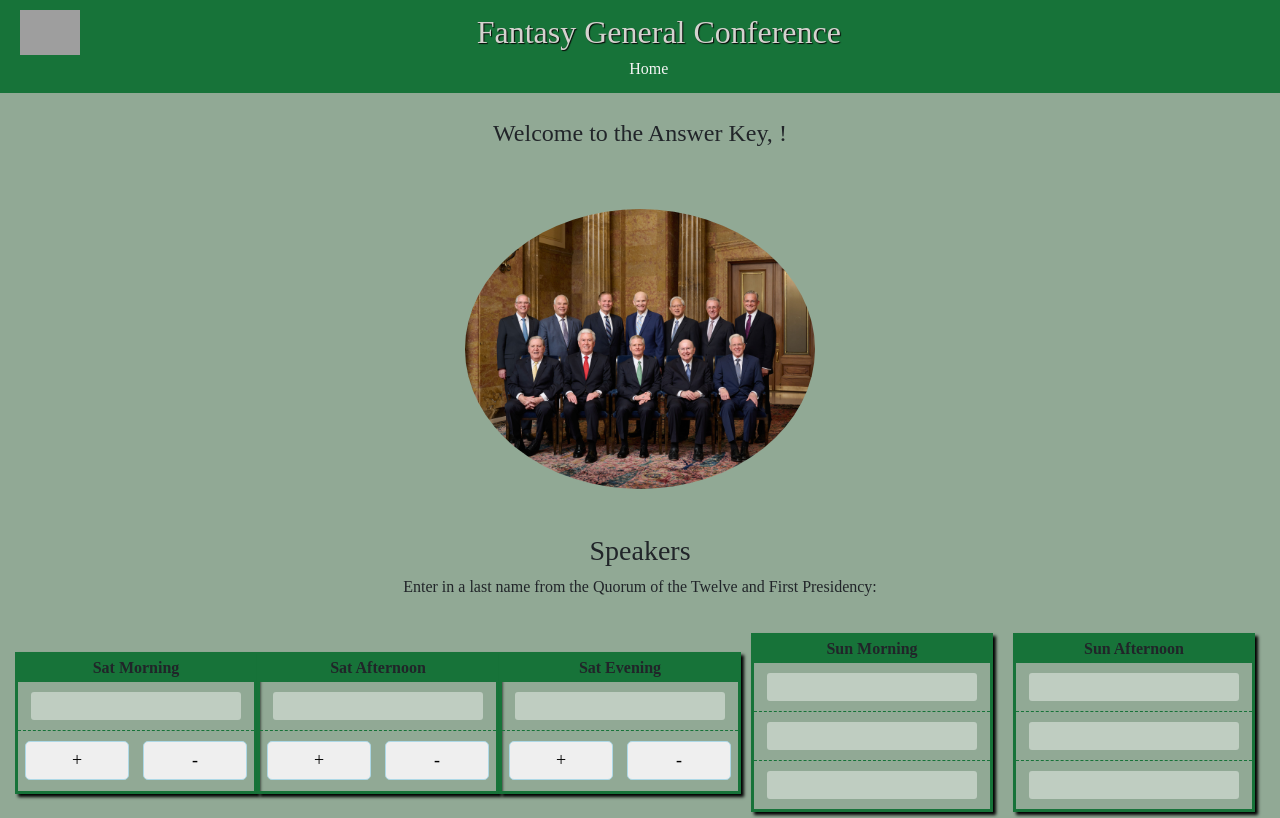
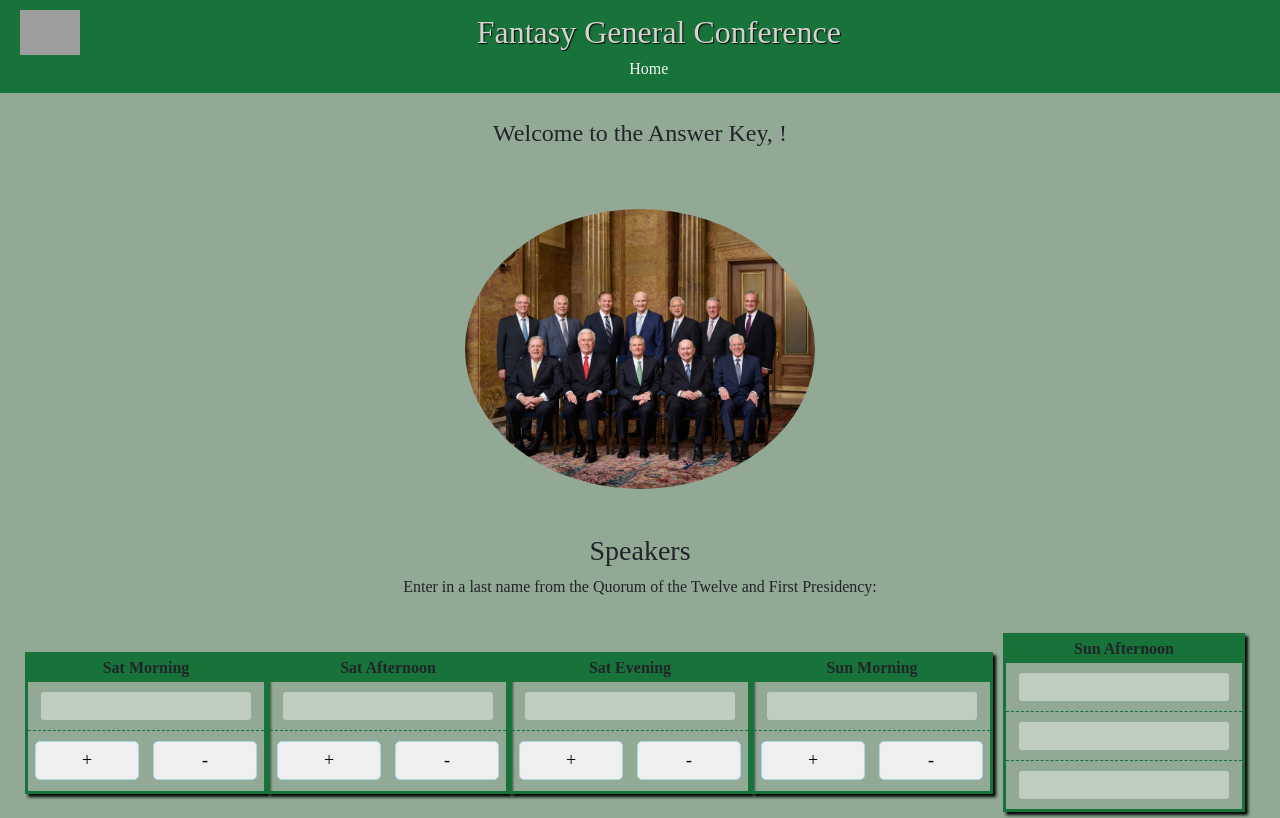
Before and after one commit to joshua-m-steed/startup, a React (Vite) app: page /answer in a window 1280 px wide. Shown: the top 818 px of the page. Built offline with nearby package versions, Linux system fonts and the light colour scheme; no server answers; grey boxes are pictures that could not be loaded; a web font is replaced by a local one.

Commit message:
adaptive table for sunmor

```diff
--- a/src/answer/answer.jsx
+++ b/src/answer/answer.jsx
@@ -49,9 +49,16 @@ export function Answer() {
             setSatEvnRowsVal(updated);
             };
 
-    const [sunMorningOne, setSunMorningOne] = React.useState('');
-    const [sunMorningTwo, setSunMorningTwo] = React.useState('');
-    const [sunMorningThree, setSunMorningThree] = React.useState('');
+    // const [sunMorningOne, setSunMorningOne] = React.useState('');
+    // const [sunMorningTwo, setSunMorningTwo] = React.useState('');
+    // const [sunMorningThree, setSunMorningThree] = React.useState('');
+
+    const [sunMorRowsVal, setSunMorRowsVal] = React.useState(['']);
+    const sunMorRowsChange = (index, newVal) => {
+            const updated = [...sunMorRowsVal];
+            updated[index] = newVal;
+            setSunMorRowsVal(updated);
+            };
 
     const [sunAfternoonOne, setSunAfternoonOne] = React.useState('');
     const [sunAfternoonTwo, setSunAfternoonTwo] = React.useState('');
@@ -114,9 +121,10 @@ export function Answer() {
         // setSatEveningThree(answer.satEvn[2]);
         setSatEvnRowsVal(answer.satEvn);
 
-        setSunMorningOne(answer.sunMor[0]);
-        setSunMorningTwo(answer.sunMor[1]);
-        setSunMorningThree(answer.sunMor[2]);
+        // setSunMorningOne(answer.sunMor[0]);
+        // setSunMorningTwo(answer.sunMor[1]);
+        // setSunMorningThree(answer.sunMor[2]);
+        setSunMorRowsVal(answer.sunMor);
 
         setSunAfternoonOne(answer.sunAft[0]);
         setSunAfternoonTwo(answer.sunAft[1]);
@@ -204,7 +212,7 @@ export function Answer() {
         answerKey.setGuess('satMor', satMorRowsVal);
         answerKey.setGuess('satAft', satAftRowsVal);
         answerKey.setGuess('satEvn', satEvnRowsVal);
-        answerKey.setGuess('sunMor', tri_package(sunMorningOne, sunMorningTwo, sunMorningThree));
+        answerKey.setGuess('sunMor', sunMorRowsVal);
         answerKey.setGuess('sunAft', tri_package(sunAfternoonOne, sunAfternoonTwo, sunAfternoonThree));
         answerKey.setGuess('tieClr', tri_package(tieProphet, tie1stCoun, tie2ndCoun));
         answerKey.setGuess('dressClr', [dressSat, dressSun]);
@@ -319,6 +327,30 @@ export function Answer() {
             else
             {
                 satEvnRowsChange(0, '');
+            }
+
+            return newRows;
+        });
+    }
+
+    function addSunMorRows()
+    {
+        setSunMorRowsVal(prevRows => [
+            ...prevRows, ''
+        ]);
+    }
+
+    function delSunMorRows()
+    {
+        setSunMorRowsVal((prevRows) => {
+            const newRows = [...prevRows];
+            if(newRows.length != 1)
+            {
+                newRows.pop();
+            }
+            else
+            {
+                sunMorRowsChange(0, '');
             }
 
             return newRows;
@@ -531,7 +563,38 @@ export function Answer() {
                                 <tr><td><input id="satEvnThree" type="text" value={satEveningThree} onChange={(e) => setSatEveningThree(e.target.value)}/></td></tr>
                             </tbody>
                         </table> */}
-                        <table className="who_speaks">
+
+                        <div className="whospeaks-sunmor-div">
+                        <table className="adaptive">
+                            <thead className="whospeaks-sunmor-head">
+                                <tr>
+                                    <th>Sun Morning</th>
+                                </tr>
+                            </thead>
+                            <tbody>
+                                {sunMorRowsVal.map((val, index) => (
+                                    <tr key={index}>
+                                        <td>
+                                            <input
+                                            type="text"
+                                            value={val}
+                                            onChange={(e) => sunMorRowsChange(index, e.target.value)}
+                                        />
+                                        </td>
+                                    </tr>
+                                ))}
+
+                            </tbody>
+                            <caption className="adaptive_button_div">
+                                <button type="button" className="adaptive_button" onClick={() => addSunMorRows()}> + </button>
+                                <button type="button" className="adaptive_button" onClick={() => delSunMorRows()}> - </button>
+                                {/* Read button intended for bugfixing */}
+                                {/* <button type="button" className="adaptive_button" onClick={() => readRows(templeRowsVal)}> Read </button> */}
+                            </caption>
+                        </table>
+                        </div>
+
+                        {/* <table className="who_speaks">
                             <thead>
                                 <tr>
                                     <th>Sun Morning</th>
@@ -542,7 +605,7 @@ export function Answer() {
                                 <tr><td><input id="sunMorTwo" type="text" value={sunMorningTwo} onChange={(e) => setSunMorningTwo(e.target.value)}/></td></tr>
                                 <tr><td><input id="sunMorThree" type="text" value={sunMorningThree} onChange={(e) => setSunMorningThree(e.target.value)}/></td></tr>
                             </tbody>
-                        </table>
+                        </table> */}
                         <table className="who_speaks">
                             <thead>
                                 <tr>
```
